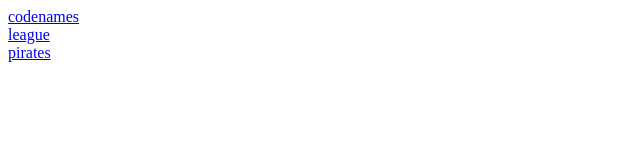
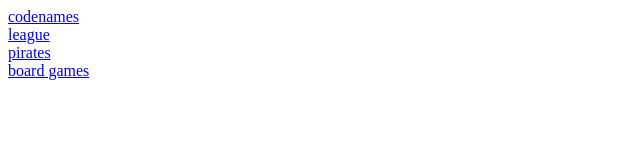
Before and after one commit to dcep93/dcep93.github.io, a plain HTML site: page index.html in a window 1280 px wide. Shown: the whole page, without its empty margins (0-640 px from the left). Drawn offline with Linux system fonts and the light colour scheme.

Commit message:
board games

```diff
--- a/index.html
+++ b/index.html
@@ -1,3 +1,4 @@
 <a href="https://dcep93.github.io/codenames">codenames</a><br>
 <a href="https://dcep93.github.io/league">league</a><br>
 <a href="https://dcep93.github.io/pirates">pirates</a><br>
+<a href="https://docs.google.com/spreadsheets/d/1a2zQbe4xJafiKOhb5veJ4bo9oMCwWpRzuum4icnsDkw">board games</a><br>
```
